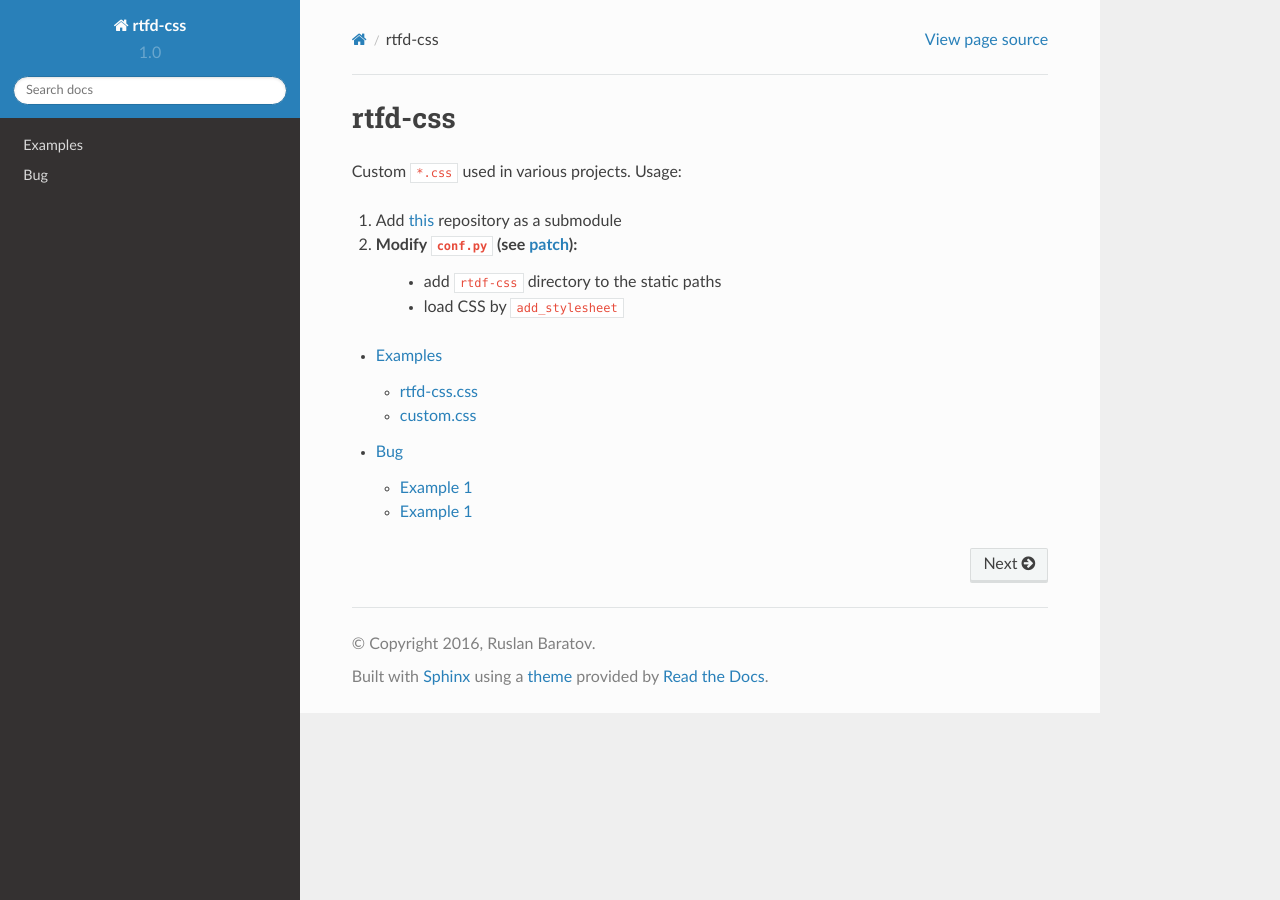
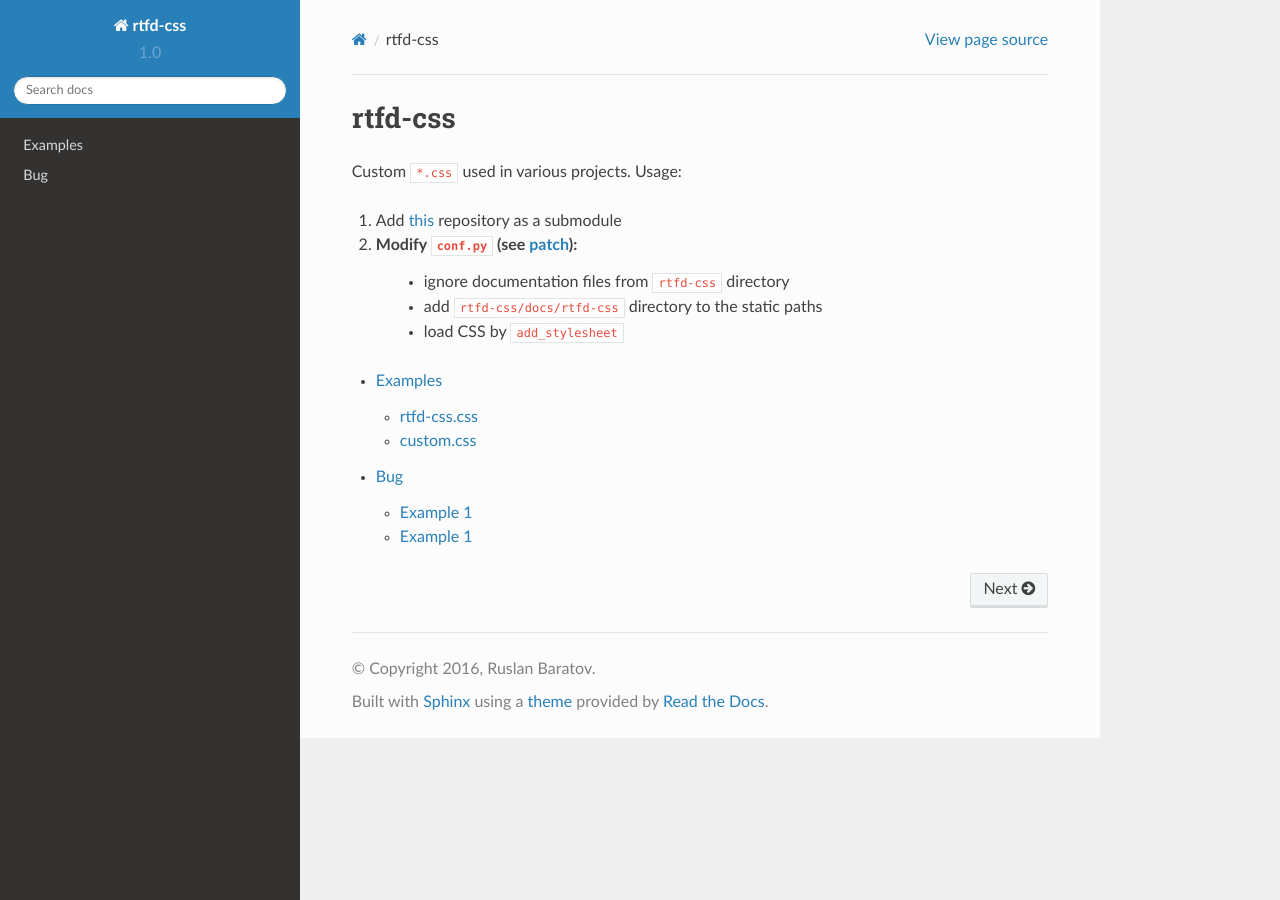
Before and after one commit to ruslo/rtfd-css, a Sphinx documentation site: the page built from docs/index.rst, in a window 1280 px wide. Built offline with Sphinx 7.4.7 and the Read the Docs theme 2.0.0, drawn with Linux system fonts in a browser that asks for light colours.

```diff
--- a/docs/index.rst
+++ b/docs/index.rst
@@ -8,7 +8,8 @@ Custom ``*.css`` used in various projects. Usage:
 
 #. Add `this`_ repository as a submodule
 #. Modify ``conf.py`` (see `patch`_):
-    * add ``rtdf-css`` directory to the static paths
+    * ignore documentation files from ``rtfd-css`` directory
+    * add ``rtfd-css/docs/rtfd-css`` directory to the static paths
     * load CSS by ``add_stylesheet``
 
 .. toctree::
@@ -18,4 +19,4 @@ Custom ``*.css`` used in various projects. Usage:
    /bug
 
 .. _this: https://github.com/ruslo/rtfd-css
-.. _patch: https://github.com/ruslo/rtfd-css/commit/8347f066816dd8d786154f3578d0ce54c146f798
+.. _patch: https://github.com/ruslo/CGold/commit/7c45924567fe3fd53e8a900935fdcaf35d62febf
```
